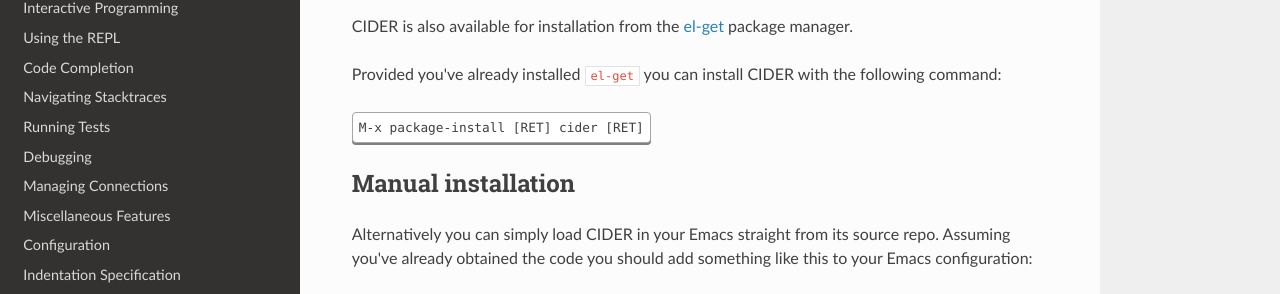
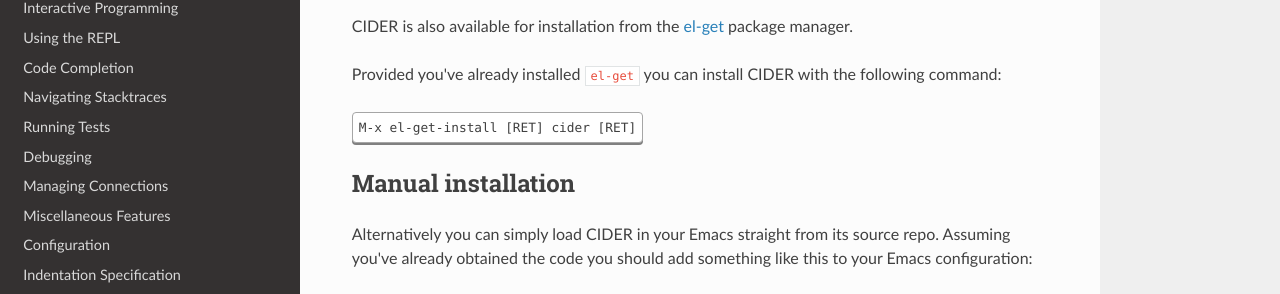
Before and after one commit to clojure-emacs/cider, an MkDocs documentation site: the page built from doc/installation.md, in a window 1280 px wide and 900 px high, scrolled down 1202 px. Shown: the part 140-434 px from the top of the window. Built offline with MkDocs 1.6.1, drawn with Linux system fonts in a browser that asks for light colours; nearby versions of some CDN libraries; old or Windows-style settings are respelled for this version of MkDocs.

Commit message:
Fix a copy/paste mistake in the manual

```diff
--- a/doc/installation.md
+++ b/doc/installation.md
@@ -68,7 +68,7 @@
 Provided you've already installed `el-get` you can install CIDER with the
 following command:
 
-<kbd>M-x package-install [RET] cider [RET]</kbd>
+<kbd>M-x el-get-install [RET] cider [RET]</kbd>
 
 ## Manual installation
 
```
